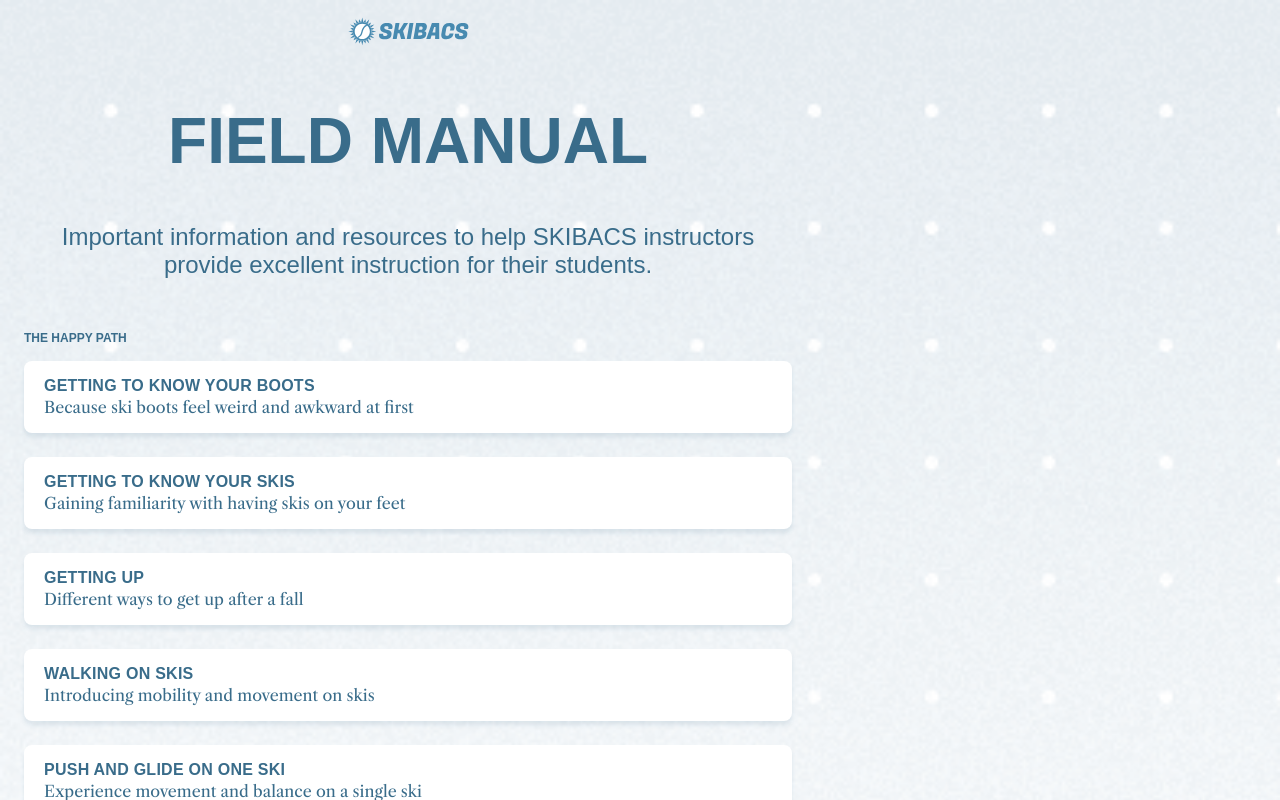
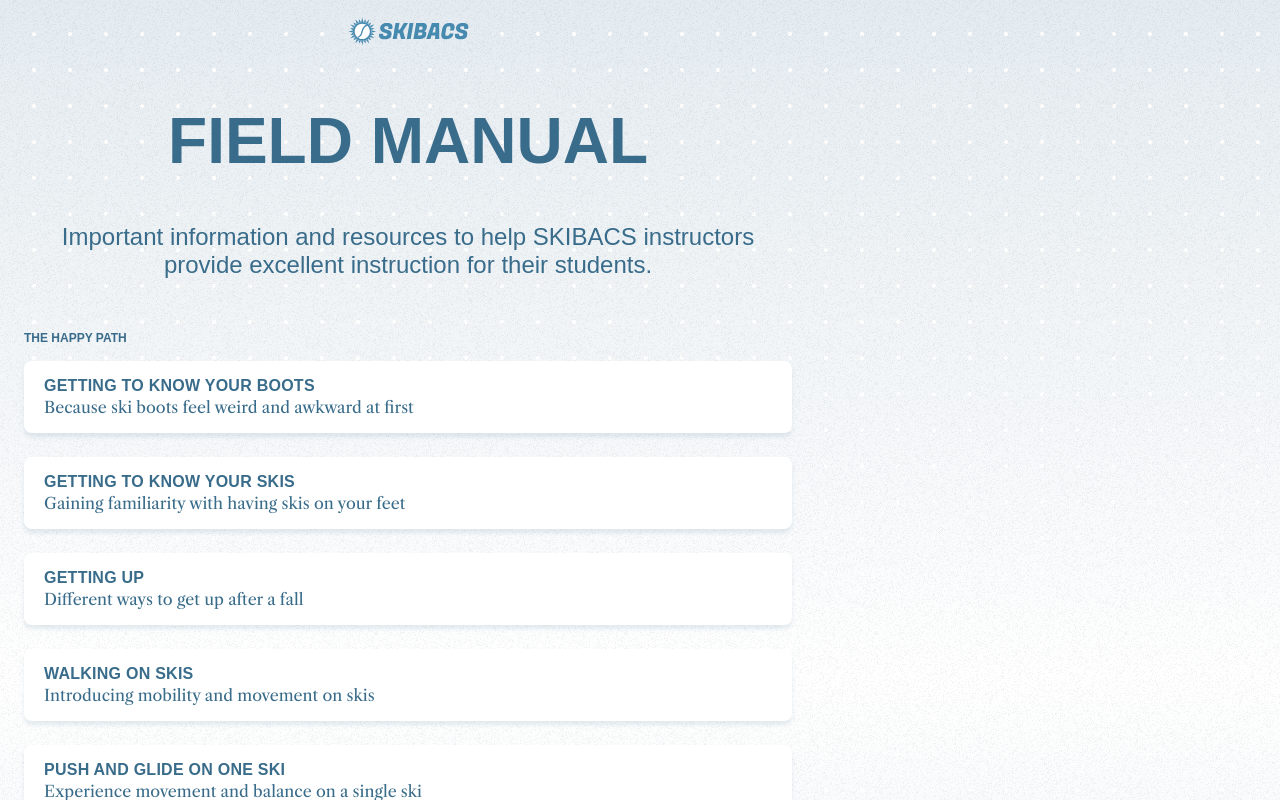
Before and after one commit to joeday/skibacs-field-manual, a Next.js app: page / in a window 1280 px wide. Shown: the top 800 px of the page. Built offline with nearby package versions, Linux system fonts and the light colour scheme; a web font is replaced by a local one.

Commit message:
update background

```diff
--- a/app/globals.css
+++ b/app/globals.css
@@ -34,11 +34,10 @@ body {
 body {
   font-family: var(--font-family-primary);
   color: var(--color-accent);
-  background-image: url('../public/dot_grid_bg_noise.png');
-  background-position: top left;
-  background-repeat: no-repeat;
-  background-size: cover;
-  background-attachment: fixed;
+  background:
+    url('../public/noise.png') repeat,
+    url('../public/dot.png') repeat,
+    linear-gradient(180deg, var(--color-accent-10), var(--color-white), var(--color-accent-10));
 }
 
 a {
```
Also changed, not shown: public/dot.png (added), public/noise.png (added).
